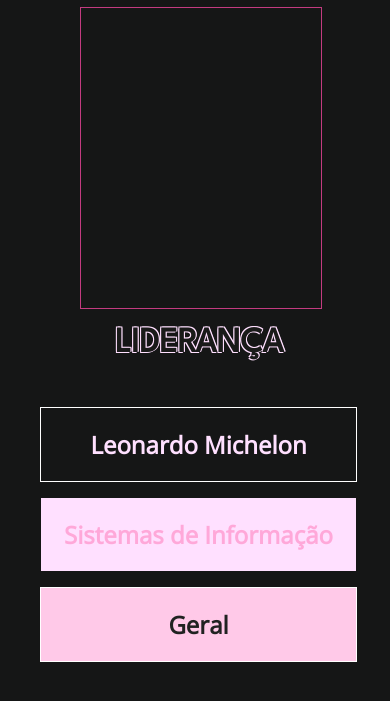
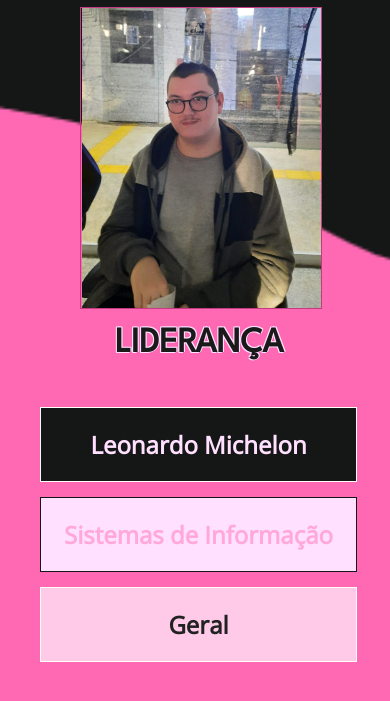
Before and after one commit to OtavioLeomar/Leonardo, a plain HTML site: page index.html in a window 390 px wide. Shown: the part 293-994 px from the top of the page. Drawn offline with nearby package versions, Linux system fonts and the light colour scheme.

Commit message:
Update style.css

```diff
--- a/style.css
+++ b/style.css
@@ -82,7 +82,7 @@ body {
     left: 150px;
     top: 100px;
     border: 1px solid #c33b80;
-    background-image: url("midias/leo.jpeg");
+    background-image: url(midia/leo.jpeg);
     background-size: cover;
     background-repeat: no-repeat;
     background-position: 0px -200px;
@@ -108,7 +108,7 @@ body {
     position: absolute;
     left: 750px;
     top: 10px;
-    background-image: url(midias/logo.png);
+    background-image: url(midia/logo.png);
     background-size: cover;
     padding: 200px 190px;
 }
@@ -126,7 +126,7 @@ footer{
 @media screen and (max-width: 500px) {
 
 body {
-    background-image: url(midias/fundo2.png);
+    background-image: url(midia/fundo2.png);
     background-repeat: no-repeat;
     background-size: 1500px 1100px;
     height: 1000px;
@@ -180,7 +180,7 @@ body {
     left: 80px;
     top: 300px;
     border: 1px solid #c33b80;
-    background-image: url(midias/leo.jpeg);
+    background-image: url(midia/leo.jpeg);
     background-size: cover;
     background-repeat: no-repeat;
     background-position: 1px -120px;
```
